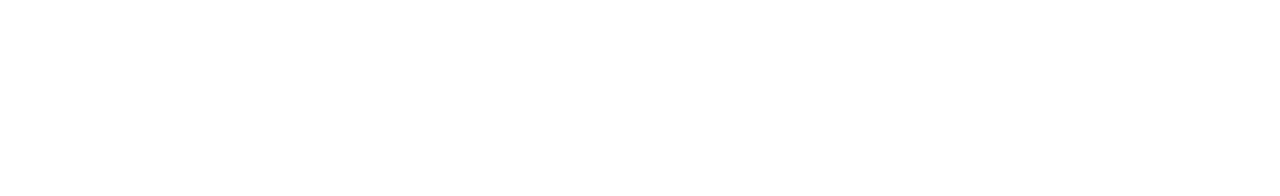
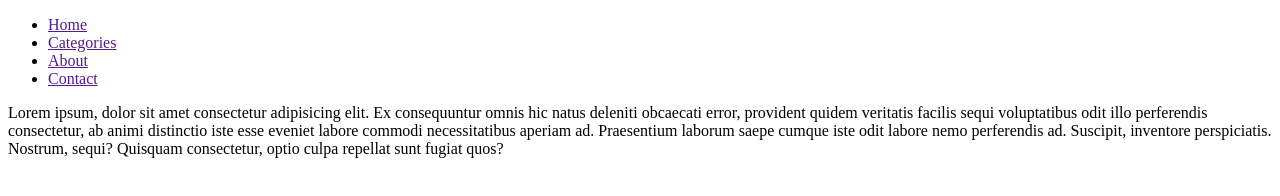
Before and after one commit to Lada201009/practic_14_04, a plain HTML site: page index.html in a window 1280 px wide. Drawn offline with Linux system fonts and the light colour scheme.

Commit message:
Add logik html

```diff
--- a/index.html
+++ b/index.html
@@ -1,14 +1,30 @@
 <!DOCTYPE html>
 <html lang="en">
-<head>
-  <meta charset="UTF-8">
-  <meta http-equiv="X-UA-Compatible" content="IE=edge">
-  <meta name="viewport" content="width=device-width, initial-scale=1.0">
-  <title>Document</title>
-  <link rel="stylesheet" href="./assets/css/reset.css">
-  <link rel="stylesheet" href="./assets/css/style.css">
-</head>
-<body>
-
-</body>
+  <head>
+    <meta charset="UTF-8" />
+    <meta http-equiv="X-UA-Compatible" content="IE=edge" />
+    <meta name="viewport" content="width=device-width, initial-scale=1.0" />
+    <title>Document</title>
+    <link rel="stylesheet" href="./assets/css/reset.css" />
+    <link rel="stylesheet" href="./assets/css/style.css" />
+  </head>
+  <body>
+    <nav>
+      <ul class="nav-list">
+        <li class="nav-item"><a href="" class="nav-link">Home</a></li>
+        <li class="nav-item"><a href="" class="nav-link">Categories</a></li>
+        <li class="nav-item"><a href="" class="nav-link">About</a></li>
+        <li class="nav-item"><a href="" class="nav-link">Contact</a></li>
+      </ul>
+    </nav>
+    <p>
+      Lorem ipsum, dolor sit amet consectetur adipisicing elit. Ex consequuntur
+      omnis hic natus deleniti obcaecati error, provident quidem veritatis
+      facilis sequi voluptatibus odit illo perferendis consectetur, ab animi
+      distinctio iste esse eveniet labore commodi necessitatibus aperiam ad.
+      Praesentium laborum saepe cumque iste odit labore nemo perferendis ad.
+      Suscipit, inventore perspiciatis. Nostrum, sequi? Quisquam consectetur,
+      optio culpa repellat sunt fugiat quos?
+    </p>
+  </body>
 </html>
```
